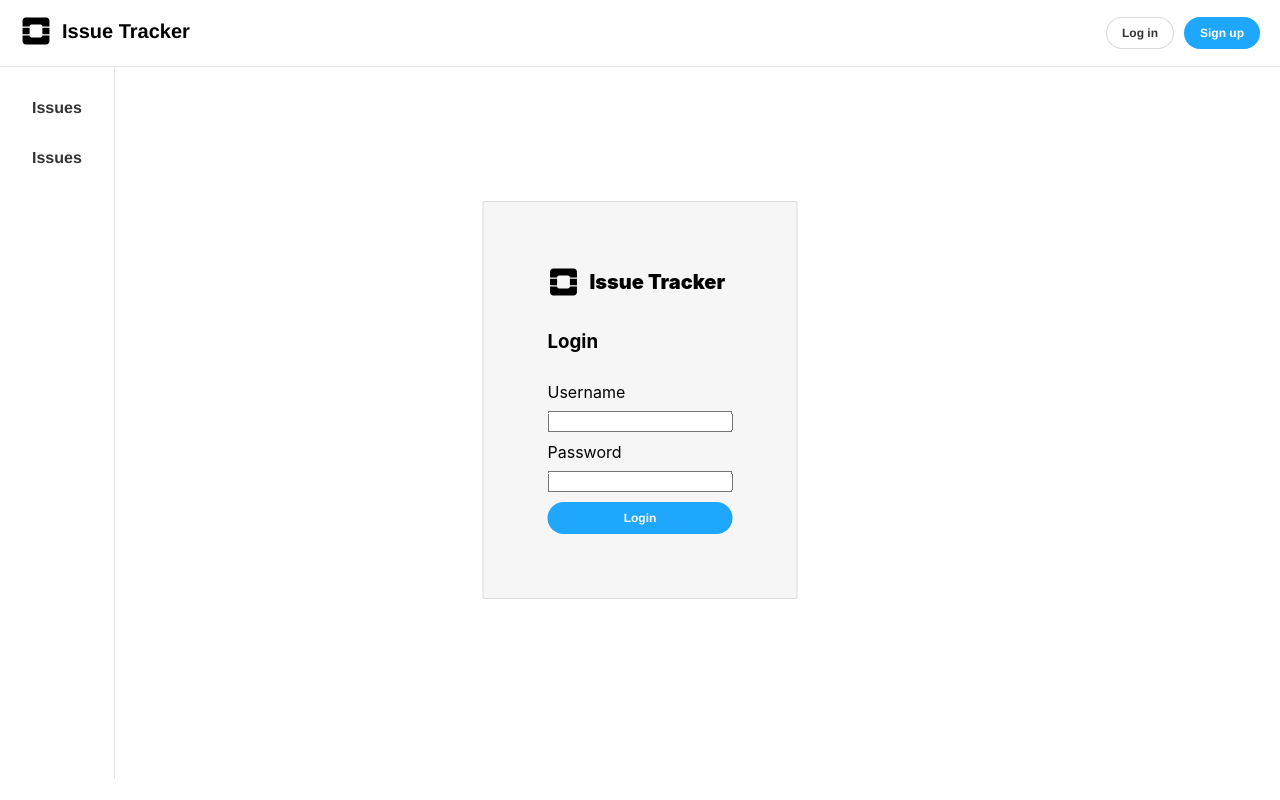
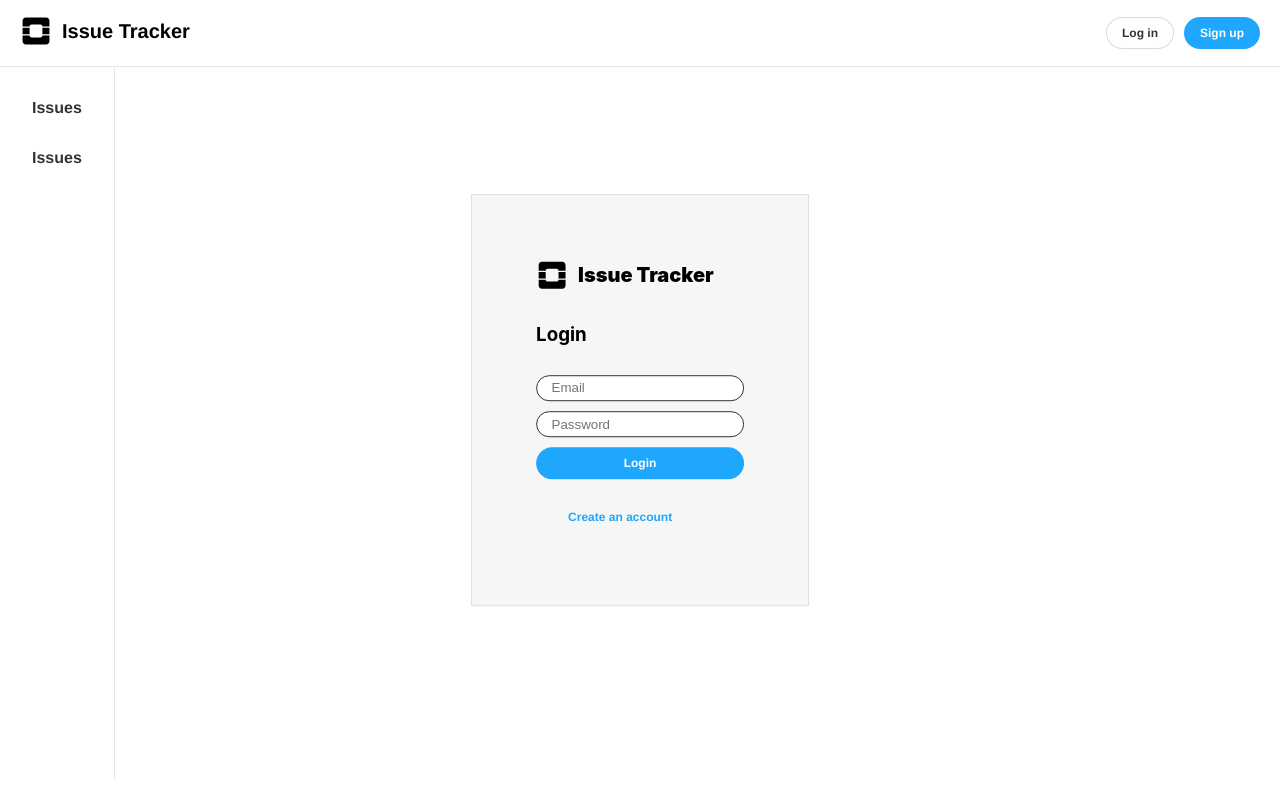
Before and after one commit to henrikeskisikkila/issue-tracker, a React (Create React App) app: page / in a window 1280 px wide. Built offline with nearby package versions, Linux system fonts and the light colour scheme.

Commit message:
Add LoginDialog

```diff
--- a/src/components/Input.tsx
+++ b/src/components/Input.tsx
@@ -1,9 +1,12 @@
 import React from "react";
 import "./input.css";
+
 interface InputProps {
+  type: "text" | "password";
   placeholder: string;
+  onChange?: (event: React.ChangeEvent<HTMLInputElement>) => void;
 }
 
-export const Input = ({ placeholder }: InputProps) => {
-  return <input placeholder={placeholder} />;
+export const Input = ({ placeholder, ...props }: InputProps) => {
+  return <input placeholder={placeholder} {...props} />;
 };
--- a/src/components/LoginDialog.tsx
+++ b/src/components/LoginDialog.tsx
@@ -1,8 +1,10 @@
-import React, { FC } from "react";
+import React, { useState } from "react";
 import { Dialog } from "components/Dialog";
 import { Stack } from "components/Stack";
 import Logo from "assets/logo.svg";
 import { Button } from "components/Button";
+import { Input } from "components/Input";
+import { Link } from "components/Link";
 
 interface LoginDialogProps {
   open: boolean;
@@ -12,6 +14,13 @@ export const LoginDialog: React.FC<LoginDialogProps> = ({ open }) => {
   const login = () => {
     console.log("login");
   };
+
+  const [email, setEmail] = useState("");
+  const [password, setPassword] = useState("");
+
+  console.log(email);
+  console.log(password);
+
   return (
     <Dialog isOpen={open}>
       <Stack direction="column">
@@ -20,16 +29,23 @@ export const LoginDialog: React.FC<LoginDialogProps> = ({ open }) => {
           <h1>Issue Tracker</h1>
         </div>
         <h3>Login</h3>
-        <label htmlFor="username">Username</label>
-        <input type="email" id="username" name="username" required />
-        <label htmlFor="password">Password</label>
-        <input type="password" id="password" name="password" required />
+        <Input
+          type="text"
+          placeholder="Email"
+          onChange={(event) => {
+            setEmail(event.target.value);
+          }}
+        />
+        <Input
+          type="password"
+          placeholder="Password"
+          onChange={(event) => {
+            setPassword(event.target.value);
+          }}
+        />
         <Button size="small" primary={true} onClick={login} label="Login" />
+        <Link primary={true} label={"Create an account"} link={"/signup"} />
       </Stack>
     </Dialog>
   );
 };
-
-// export const LoginDialog = ({ open, children }: LoginDialogProps) => {
-//   return <Dialog isOpen={open}>{children}</Dialog>;
-// };
--- a/src/components/link.css
+++ b/src/components/link.css
@@ -7,7 +7,7 @@
 
 .link a {
   font-family: "Nunito Sans", "Helvetica Neue", Helvetica, Arial, sans-serif;
-  color: #333;
+  text-decoration: none;
   font-weight: 700;
 }
 
@@ -16,9 +16,10 @@
 }
 
 .link--primary {
-  text-decoration: none;
+  font-size: 12px;
+  color: #1ea7fd;
 }
 
 .link--secondary {
-  text-decoration: none;
+  color: #333;
 }
```
Also changed, not shown: 1 other file (tests, documents, lock files or other folders).
